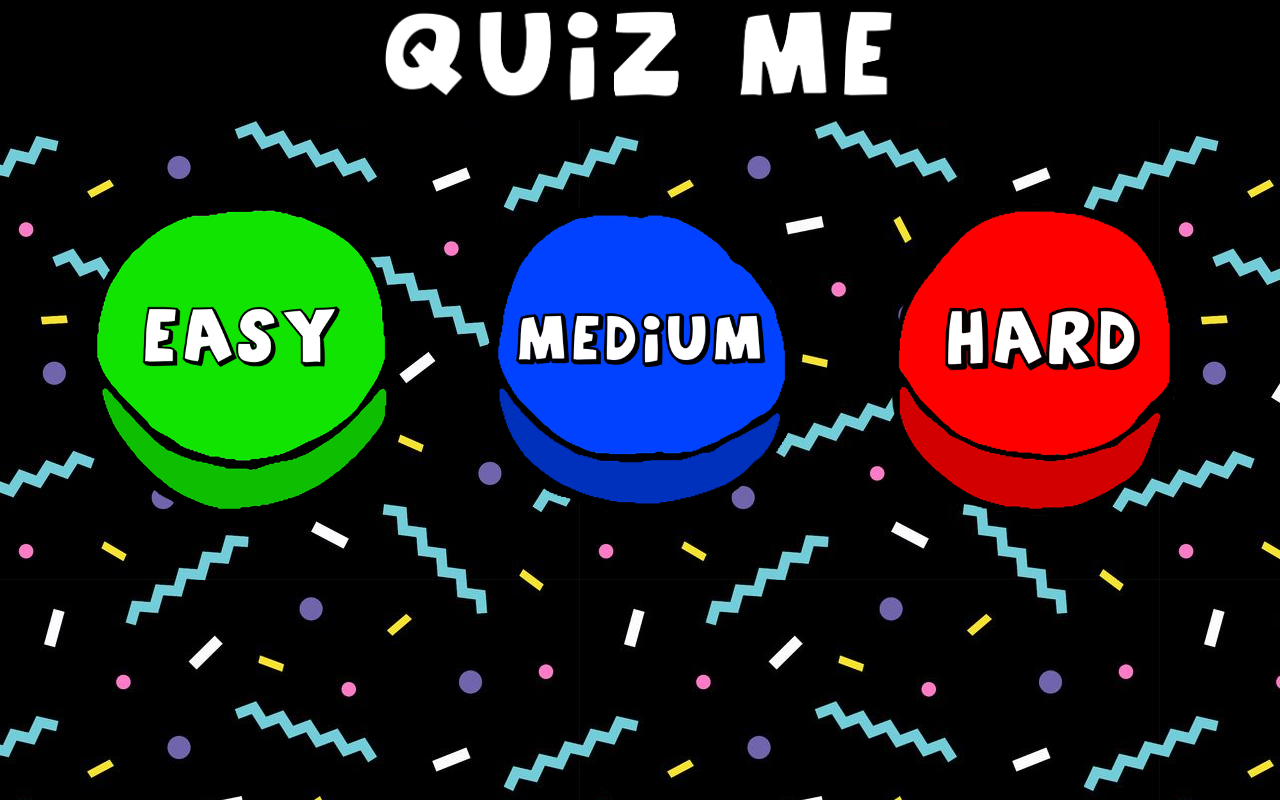
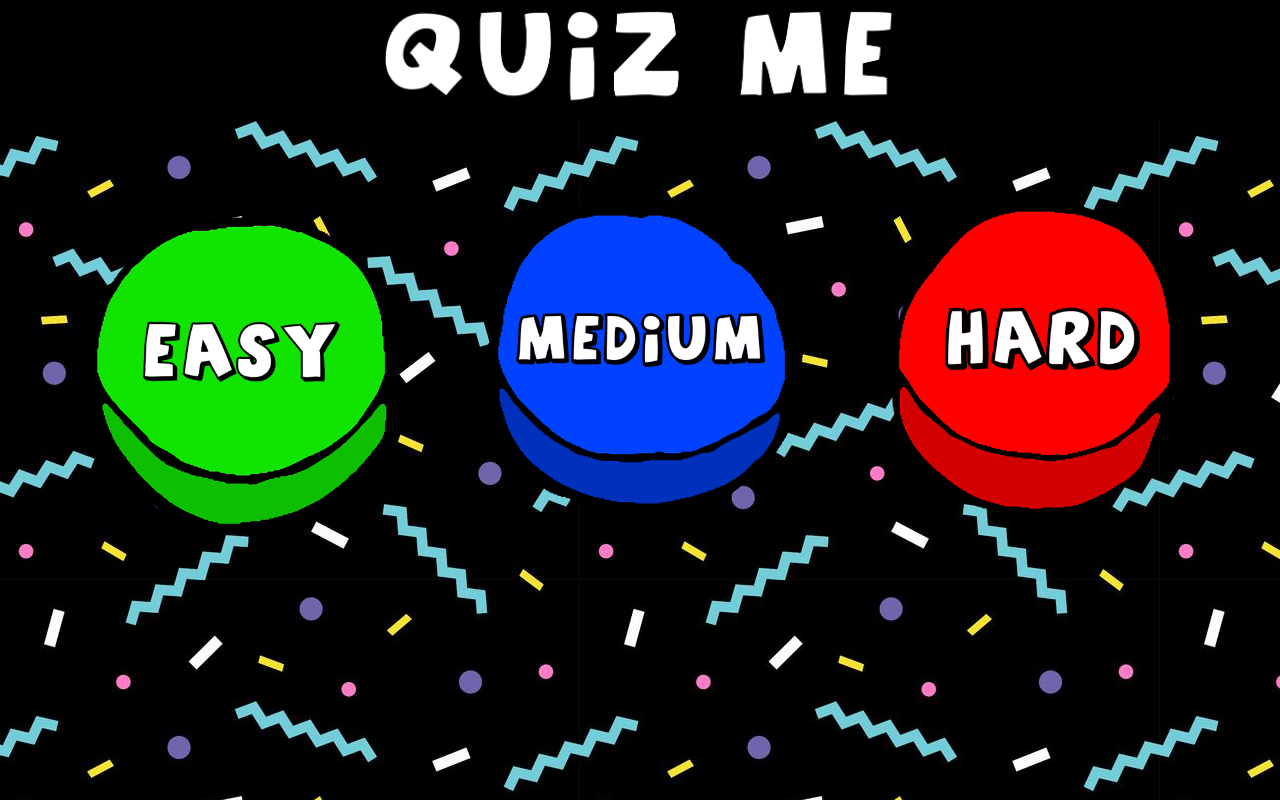
Before and after one commit to sarahrudy/quiz-me, a React (Create React App) app: page / in a window 1280 px wide. In both pictures the pointer is over the picture 243 px from the left and 360 px from the top of the page. Built offline with nearby package versions, Linux system fonts and the light colour scheme.

Commit message:
Add button wiggles

```diff
--- a/src/Components/TriviaDifficulty/TriviaDifficulty.css
+++ b/src/Components/TriviaDifficulty/TriviaDifficulty.css
@@ -9,3 +9,7 @@
   width: 25vw;
   height: auto;
 }
+
+.button:hover {
+  transform: translateY(15px);
+}
```
